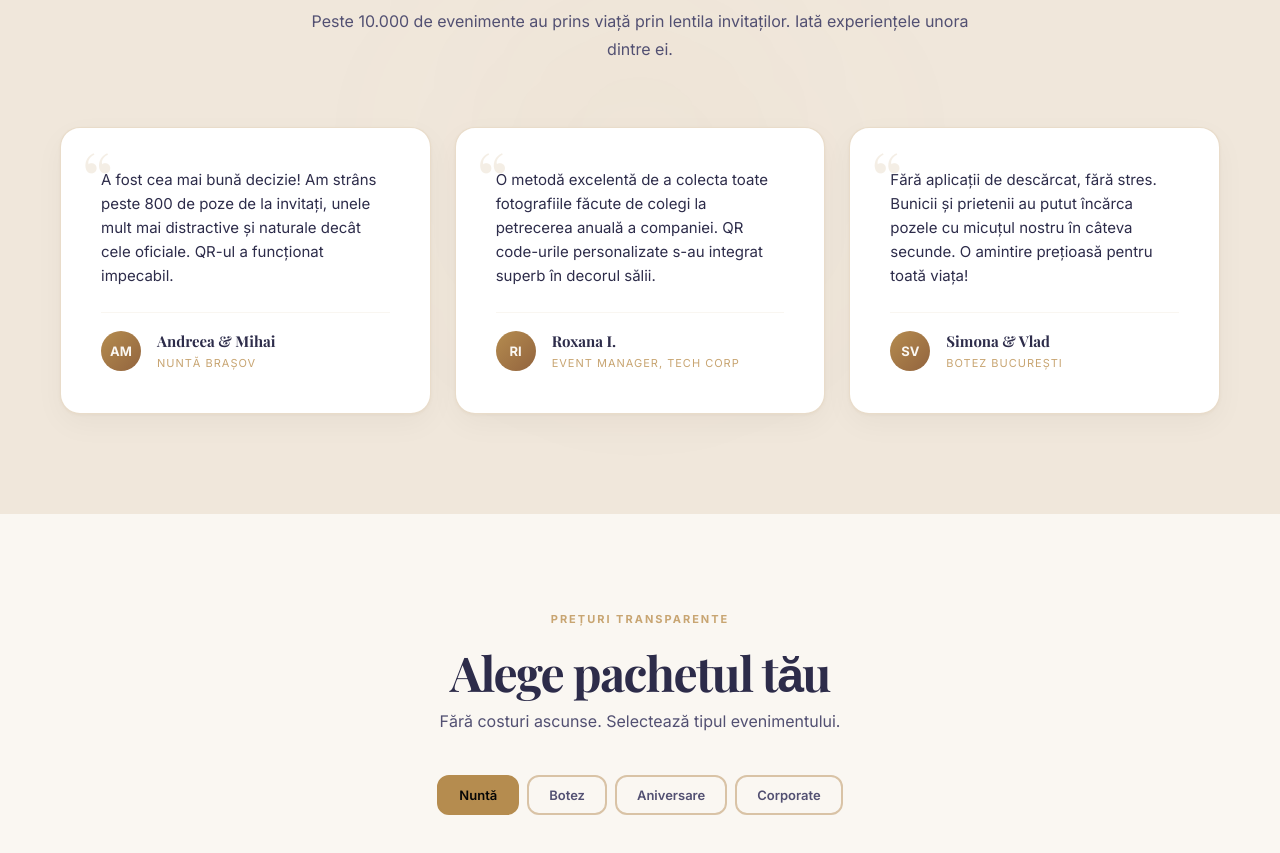
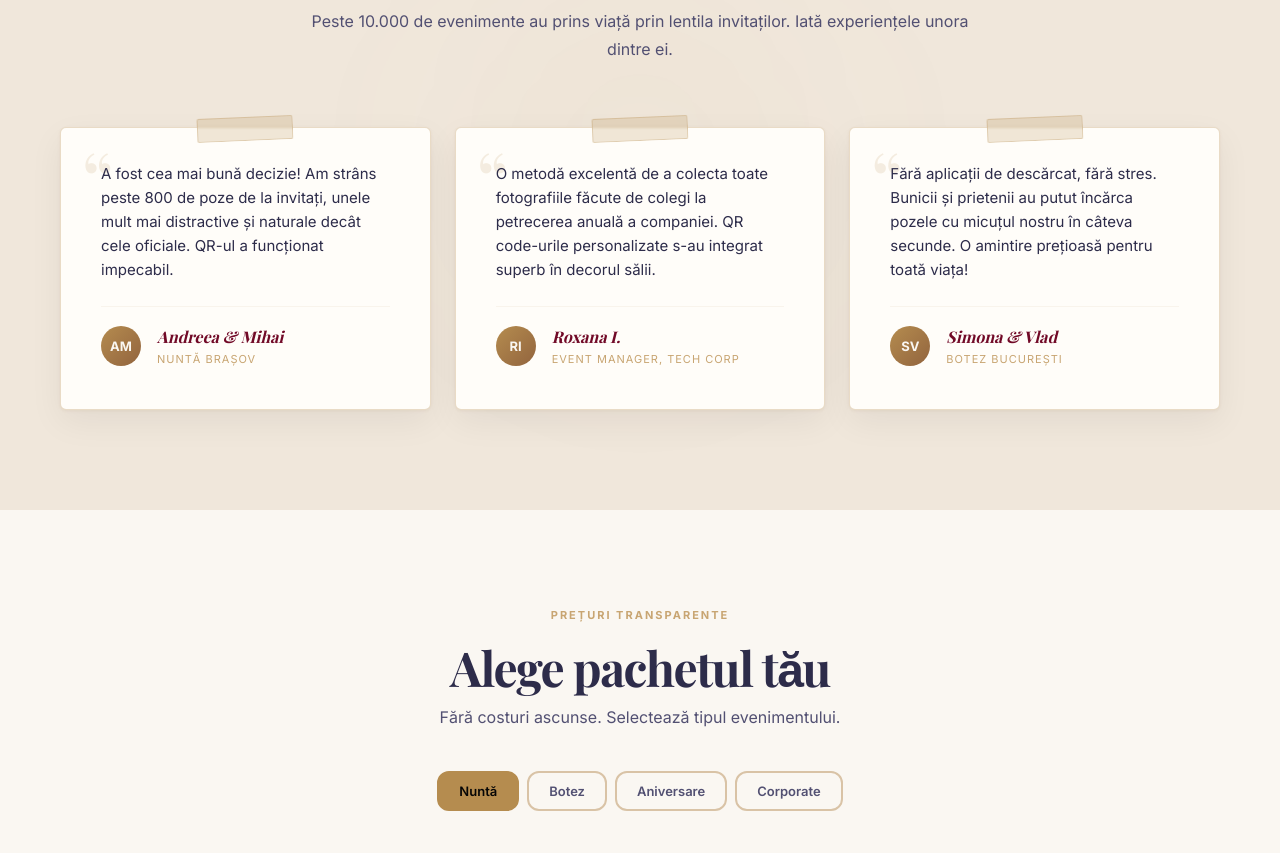
Before and after one commit to TomaTest02/qrphotodrop, a Next.js app: page / in a window 1280 px wide. Shown: the part 6880-7733 px from the top of the page. Built offline with nearby package versions, Linux system fonts and the light colour scheme; a web font is replaced by a local one.

Commit message:
Homepage: testimoniale stil polaroid (banda adeziva + caption serif italic)

```diff
--- a/components/marketing/Testimonials.module.css
+++ b/components/marketing/Testimonials.module.css
@@ -51,23 +51,37 @@
 }
 
 .card {
-  background: #ffffff;
+  background: #fffdf9;
   border: 1px solid rgba(181, 140, 79, 0.3);
-  border-radius: var(--radius-lg);
-  padding: var(--space-xl);
-  transition: all var(--transition-mid);
+  border-radius: 6px;
+  padding: 34px var(--space-xl) var(--space-xl);
+  transition: box-shadow var(--transition-mid), border-color var(--transition-mid);
   position: relative;
-  overflow: hidden;
+  overflow: visible;
   display: flex;
   flex-direction: column;
   justify-content: space-between;
-  box-shadow: 0 10px 30px rgba(0, 0, 0, 0.04), 0 1px 3px rgba(181, 140, 79, 0.08);
+  box-shadow: 0 12px 34px rgba(0, 0, 0, 0.06), 0 1px 3px rgba(181, 140, 79, 0.1);
+}
+
+/* Bandă adezivă (polaroid pinned) */
+.card::after {
+  content: '';
+  position: absolute;
+  top: -11px;
+  left: 50%;
+  width: 96px;
+  height: 24px;
+  transform: translateX(-50%) rotate(-2.5deg);
+  background: rgba(188, 150, 92, 0.22);
+  border: 1px solid rgba(188, 150, 92, 0.32);
+  border-radius: 2px;
+  backdrop-filter: blur(1px);
 }
 
 .card:hover {
-  transform: translateY(-5px);
   border-color: var(--color-violet-light);
-  box-shadow: 0 15px 40px rgba(181, 140, 79, 0.18);
+  box-shadow: 0 18px 46px rgba(181, 140, 79, 0.2);
 }
 
 .quoteIcon {
@@ -119,9 +133,10 @@
 
 .name {
   font-family: var(--font-serif);
-  font-size: 15px;
+  font-style: italic;
+  font-size: 16px;
   font-weight: 700;
-  color: var(--color-text);
+  color: var(--color-burgundy, #710927);
 }
 
 .role {
```
